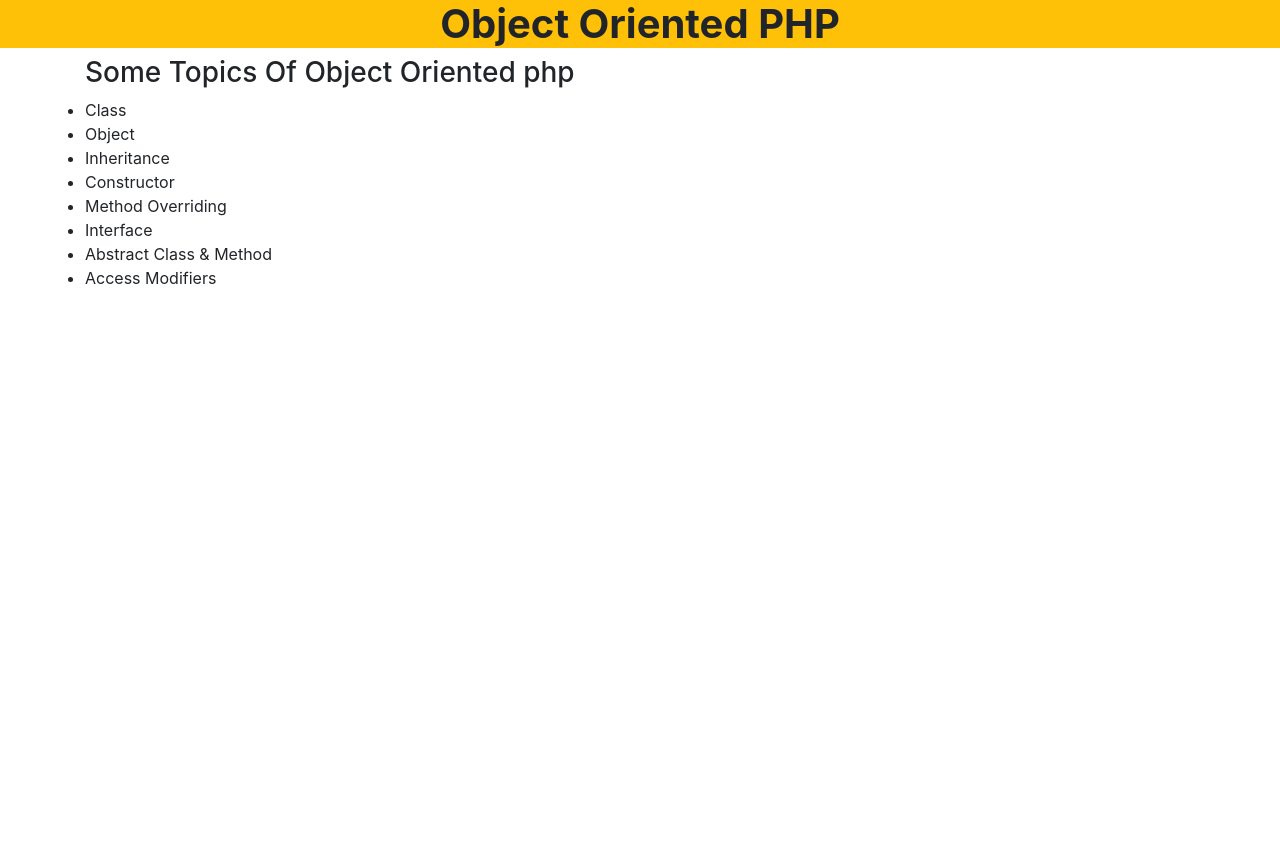
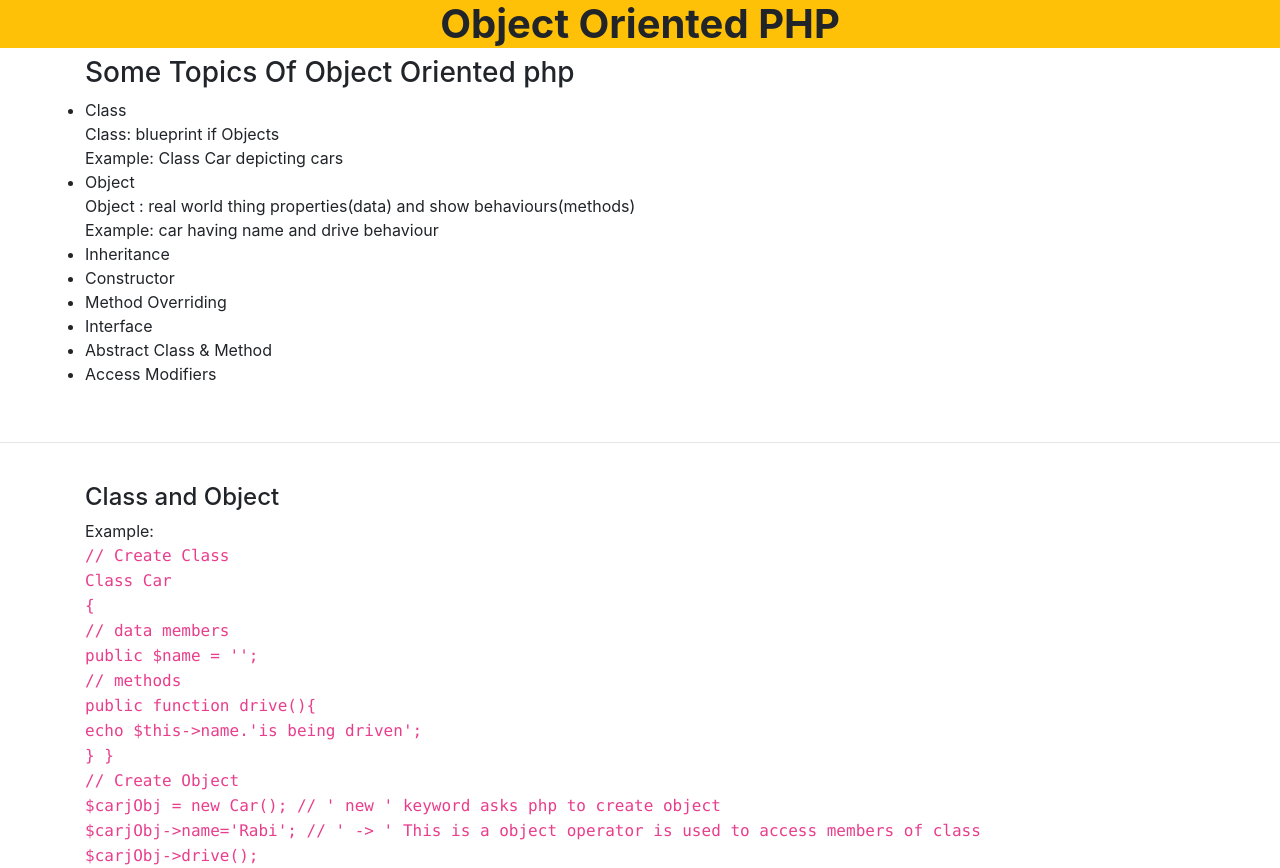
Before and after one commit to rabikrishnayadav/php, a PHP site: page /php/oops/index.php in a window 1280 px wide. Before the commit the page ends 284 px from the top, so only its background shows below. Run offline with PHP 8.4, Linux system fonts and the light colour scheme.

Commit message:
class and object

```diff
--- a/oops/index.php
+++ b/oops/index.php
@@ -12,7 +12,11 @@
 		<ul>
 		<h3>Some Topics Of Object Oriented php</h3>
 		<li>Class</li>
+		Class: blueprint if Objects<br>
+		Example: Class Car depicting cars<br>
 		<li>Object</li>
+		Object : real world thing properties(data) and show behaviours(methods)<br>
+		Example: car having name and drive behaviour<br>
 		<li>Inheritance</li>
 		<li>Constructor</li>
 		<li>Method Overriding</li>
@@ -20,6 +24,25 @@
 		<li>Abstract Class & Method</li>
 		<li>Access Modifiers</li>
 	</ul>
+	</div><br><hr><br>
+	<div class="container">
+		<h4>Class and Object</h4>
+		Example:<br>
+		<code>
+			// Create Class<br>
+			Class Car<br>
+			{<br>
+				// data members<br>
+				public $name = '';<br>
+				// methods<br>
+				public function drive(){<br>
+					echo $this->name.'is being driven';<br>				}
+			}<br>
+			// Create Object<br>
+			$carjObj = new Car(); // ' new ' keyword asks php to create object<br>
+			$carjObj->name='Rabi'; // ' -> ' This is a object operator is used to access members of class<br>
+			$carjObj->drive();<br>
+		</code>
 	</div>
 </body>
 </html>
```
Also changed, not shown: oops/classes.php (added, +23 -0 lines).
